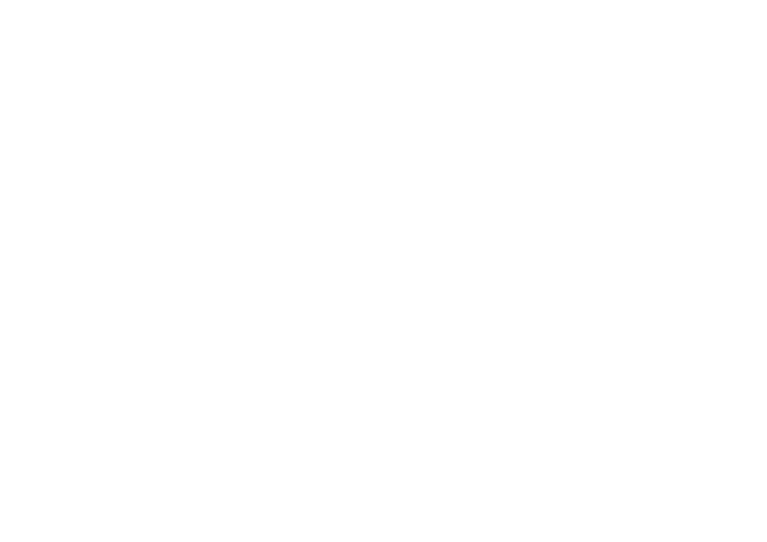
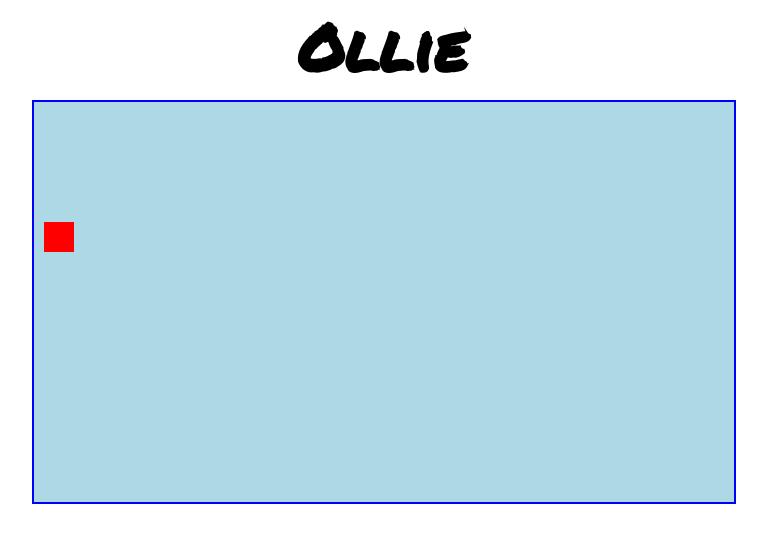
Before and after one commit to cprom/ollie, a plain HTML site: page index.html in a window 1280 px wide. Shown: the whole page, without its empty margins (258-1025 px from the left). Drawn offline with Linux system fonts and the light colour scheme.

Commit message:
build game canvas

```diff
--- a/app.js
+++ b/app.js
@@ -0,0 +1,29 @@
+var character
+
+function startGame() {
+  myGameArea.start()
+  character = new component(30, 30, "red", 10, 120)
+
+
+}
+
+var myGameArea = {
+  canvas: document.createElement("canvas"),
+  start: function () {
+    this.canvas.width = 700
+    this.canvas.height = 400
+    this.canvas.setAttribute('style', "position: absolute;  left: 50%;margin-left:-350px; top: 50%;margin-top:-300px; border:2px solid blue");
+    this.context = this.canvas.getContext("2d")
+    document.body.insertBefore(this.canvas, document.body.childNodes[0])
+  }
+}
+
+function component(width, height, color, x, y) {
+  this.width = width
+  this.height = height
+  this.x = x
+  this.y = y
+  ctx = myGameArea.context
+  ctx.fillStyle = color
+  ctx.fillRect(this.x, this.y, this.width, this.height)
+}
--- a/index.html
+++ b/index.html
@@ -2,7 +2,8 @@
 <html lang="en">
 <head>
   <meta charset="UTF-8">
-  <meta name="viewport" content="width=device-width, initial-scale=1.0">
+  <meta name="viewport" content="width=device-width, initial-scale=1.0, maximum-scale=1.0, user-scalable=0">
+  <link href="https://fonts.googleapis.com/css2?family=Permanent+Marker&display=swap" rel="stylesheet">
   <meta name="apple-mobile-web-app-capable" content="yes">
   <meta name="apple-mobile-web-app-status-bar-style" content="green">
   <meta name="apple-mobile-web-app-title" content="MatchGame">
@@ -11,9 +12,14 @@
   <link rel="icon" type="image/png" href="./assets/images/favicon.png">
   <title>Ollie</title>
 </head>
-<body>
+<body onload="startGame()" >
 
+  <div class="container">
+    <h1>Ollie</h1>
 
+   <!-- ?\ <canvas id="canvas"></canvas> -->
+
+  </div>
 
 
   <script src="./app.js"></script>
--- a/style.css
+++ b/style.css
@@ -0,0 +1,55 @@
+body {
+  margin: 0;
+  font-family: 'Permanent Marker', cursive;
+}
+
+h1 {
+  color: black;
+  margin: 0;
+  font-size: 4em;
+}
+
+.container {
+  text-align: center;
+}
+
+canvas {
+
+  background-color: lightblue;
+  margin: auto;
+  border: 1px solid black;
+}
+
+/* #wrapper {
+  display: block;
+}
+
+@media only screen and (max-device-width: 375px) and (orientation:portrait) {
+  #wrapper {
+    height: 100vw;
+    -webkit-transform: rotate(90deg);
+    -moz-transform: rotate(90deg);
+    -o-transform: rotate(90deg);
+    -ms-transform: rotate(90deg);
+    transform: rotate(90deg);
+  }
+}
+
+@media only screen and (orientation:landscape) {
+  #wrapper {
+    -webkit-transform: rotate(0deg);
+    -moz-transform: rotate(0deg);
+    -o-transform: rotate(0deg);
+    -ms-transform: rotate(0deg);
+    transform: rotate(0deg);
+  }
+  h1 {
+    display: none;
+  }
+  canvas {
+    margin: auto;
+    height: 100vh;
+    width: 100vw;
+
+  }
+} */
```
Also changed, not shown: assets/images/character.png (added).
